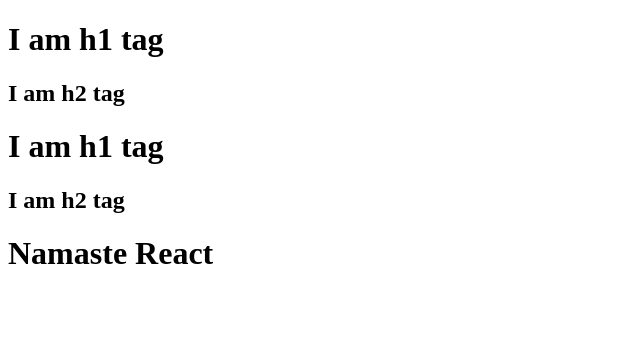
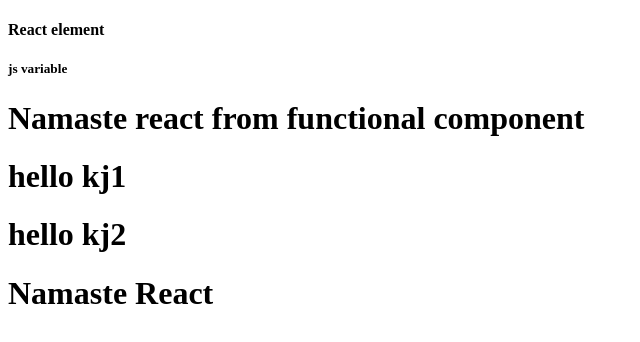
Before and after one commit to Kjadon-12/Food-delivery, a React (Vite) app: page / in a window 1280 px wide. Shown: the top 342 px of the page, without its empty margins (0-640 px from the left). Built offline with nearby package versions, Linux system fonts and the light colour scheme.

Commit message:
chapter-3

```diff
--- a/App.js
+++ b/App.js
@@ -4,16 +4,52 @@
 
 
       //const heading = React.createElement('h1', {className:"heading"}, "hello react");
-        const parent = React.createElement('div', {className:"parent"},
-        [React.createElement('div', {className:"child1"},
-        [React.createElement('h1', {}, "I am h1 tag"),
-        React.createElement('h2', {}, "I am h2 tag")
-        ]),
-        React.createElement('div', {className:"child2"},
-        [React.createElement('h1', {}, "I am h1 tag"),
-        React.createElement('h2', {}, "I am h2 tag")
-        ])
-    ])
-        console.log(parent)
+    //     const parent = React.createElement('div', {className:"parent"},
+    //     [React.createElement('div', {className:"child1"},
+    //     [React.createElement('h1', {}, "I am h1 tag"),
+    //     React.createElement('h2', {}, "I am h2 tag")
+    //     ]),
+    //     React.createElement('div', {className:"child2"},
+    //     [React.createElement('h1', {}, "I am h1 tag"),
+    //     React.createElement('h2', {}, "I am h2 tag")
+    //     ])
+    // ])
+
+    //jsx
+    const jsxHeading = <h1 className='heading'>jsx heading</h1>
+
+
+    //react functional component
+
+    const HeadingComponent2 = ()=> <h1>hello kj1</h1>
+
+    const HeadingComponent3 = ()=>(
+    <h1>hello kj2</h1>
+     )
+
+
+     const elem = <h4>React element</h4>
+     const title = (
+        <div>
+        {elem}
+        <h5>js variable</h5>
+        </div>
+     )
+    const HeadingComponent = ()=>{
+        console.log('Heading Component')
+        return(
+        <div>
+            {title}
+         <h1>Namaste react from functional component</h1>
+        <HeadingComponent2/>
+        <HeadingComponent3/>
+        </div>
+        )
+    }
+
+
+
+  //  console.log(parent)
         const root = ReactDOM.createRoot(document.getElementById('root'));
-        root.render(parent)
+        //root.render(jsxHeading)
+        root.render(<HeadingComponent/>)
```
